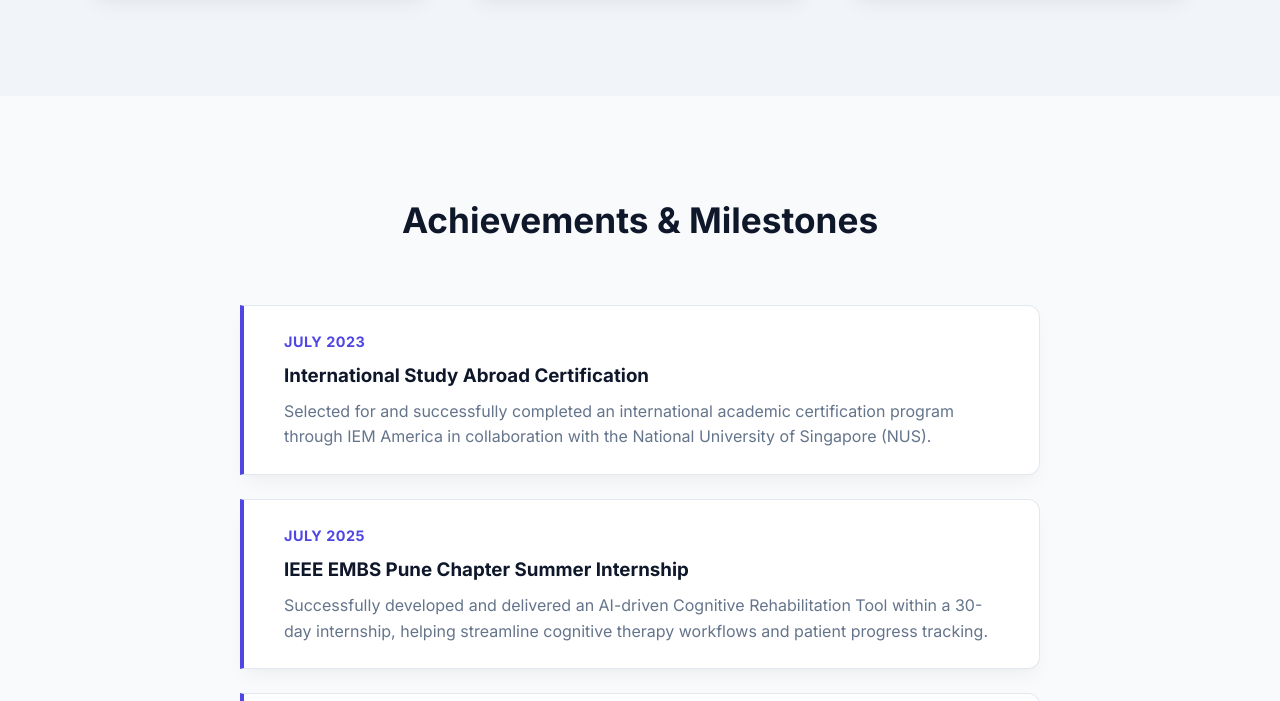
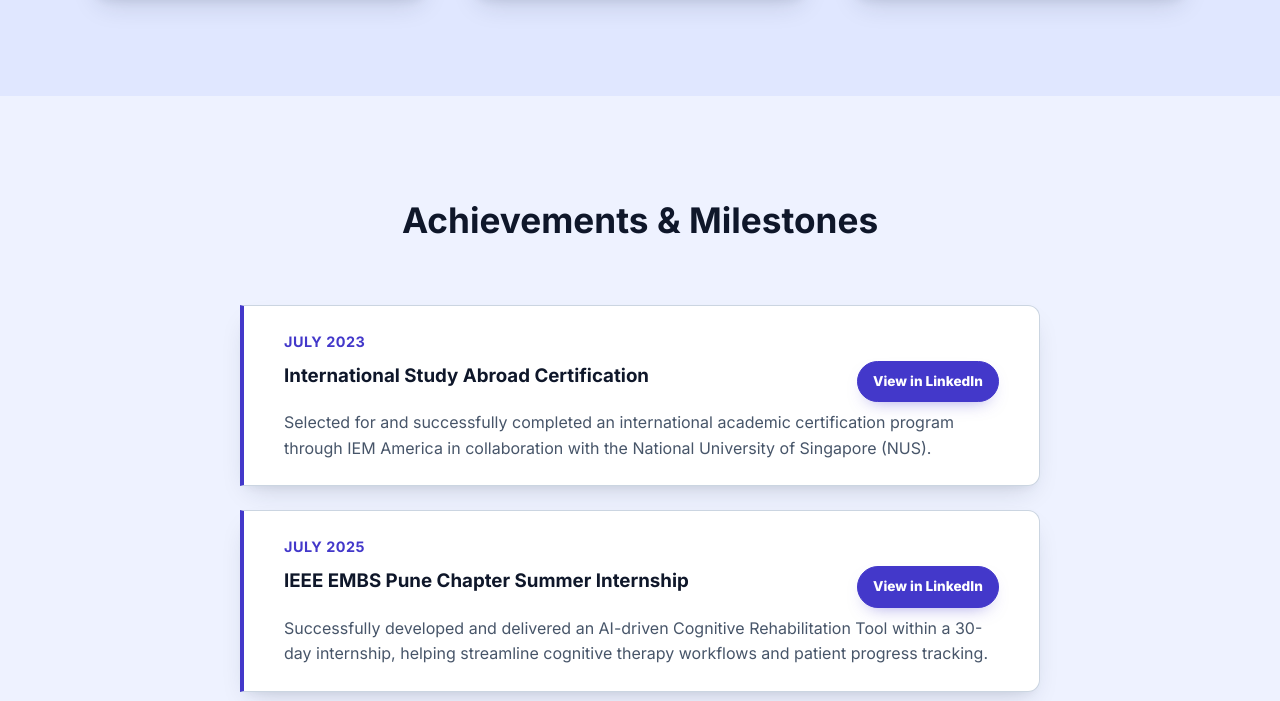
Before and after one commit to Sankha-deep/portfolio, a plain HTML site: page index.html in a window 1280 px wide. Shown: the part 1570-2271 px from the top of the page. Drawn offline with Linux system fonts and the light colour scheme.

Commit message:
Add LinkedIn achievement CTA and improve light mode

```diff
--- a/index.html
+++ b/index.html
@@ -4,7 +4,7 @@
     <meta charset="UTF-8">
     <meta name="viewport" content="width=device-width, initial-scale=1.0">
     <title>My Portfolio</title>
-    <link rel="stylesheet" href="styles.css">
+    <link rel="stylesheet" href="styles.css?v=20260605">
     <link href="https://fonts.googleapis.com/css2?family=Inter:wght@300;400;500;600;700;800&display=swap" rel="stylesheet">
 
     <!-- This small script prevents "flash of white" before dark mode loads -->
--- a/script.js
+++ b/script.js
@@ -162,7 +162,12 @@ document.addEventListener('DOMContentLoaded', () => {
     achievementsTimeline.innerHTML = myAchievements.map(achievement => `
             <div class="achievement-card">
                 <div class="achievement-date">${achievement.date}</div>
-                <h3>${achievement.title}</h3>
+                <div class="achievement-header">
+                    <h3>${achievement.title}</h3>
+                    <a href="${profileData.linkedin}" target="_blank" rel="noopener noreferrer" class="linkedin-btn">
+                        View in LinkedIn
+                    </a>
+                </div>
                 <p>${achievement.description}</p>
                 ${achievement.links ? `
                     <div class="achievement-links">
--- a/styles.css
+++ b/styles.css
@@ -1,21 +1,21 @@
 /* --- THEME VARIABLES --- */
 :root {
     /* Light Theme Colors */
-    --primary: #4f46e5;         /* Indigo */
-    --primary-hover: #4338ca;
-    --gradient: linear-gradient(135deg, #4f46e5, #9333ea);
+    --primary: #4338ca;         /* Indigo */
+    --primary-hover: #312e81;
+    --gradient: linear-gradient(135deg, #4338ca, #7c3aed);
 
-    --bg-body: #f8fafc;         /* Light Slate */
-    --bg-nav: rgba(255, 255, 255, 0.75);
+    --bg-body: #eef2ff;         /* Softer indigo-tinted background */
+    --bg-nav: rgba(255, 255, 255, 0.88);
     --bg-card: #ffffff;
-    --bg-alt: #f1f5f9;
+    --bg-alt: #e0e7ff;
 
     --text-main: #0f172a;       /* Dark Slate */
-    --text-muted: #64748b;
-    --border-color: #e2e8f0;
+    --text-muted: #475569;
+    --border-color: #cbd5e1;
 
-    --card-shadow: 0 10px 20px -5px rgba(0,0,0,0.05), 0 4px 6px -4px rgba(0,0,0,0.02);
-    --card-shadow-hover: 0 20px 25px -5px rgba(0,0,0,0.1), 0 8px 10px -6px rgba(0,0,0,0.05);
+    --card-shadow: 0 12px 28px -10px rgba(30, 41, 59, 0.18), 0 6px 10px -6px rgba(30, 41, 59, 0.08);
+    --card-shadow-hover: 0 20px 30px -12px rgba(30, 41, 59, 0.24), 0 12px 18px -10px rgba(30, 41, 59, 0.14);
 }
 
 [data-theme="dark"] {
@@ -47,6 +47,7 @@
 }
 
 body {
+    background-image: radial-gradient(circle at top, rgba(99, 102, 241, 0.12), transparent 35%), radial-gradient(circle at bottom right, rgba(147, 51, 234, 0.08), transparent 30%);
     background-color: var(--bg-body);
     color: var(--text-main);
     line-height: 1.6;
@@ -321,6 +322,14 @@ nav {
     transition: transform 0.3s ease, background-color 0.4s ease;
 }
 
+.achievement-header {
+    display: flex;
+    align-items: flex-start;
+    justify-content: space-between;
+    gap: 1rem;
+    margin-bottom: 0.5rem;
+}
+
 .achievement-card:hover {
     transform: translateX(5px);
 }
@@ -335,7 +344,7 @@ nav {
 }
 
 .achievement-card h3 {
-    margin-bottom: 0.5rem;
+    margin-bottom: 0;
     color: var(--text-main);
 }
 
@@ -370,6 +379,30 @@ nav {
     background: var(--primary);
     color: #ffffff;
     border-color: var(--primary);
+}
+
+.linkedin-btn {
+    display: inline-flex;
+    align-items: center;
+    justify-content: center;
+    gap: 0.35rem;
+    padding: 0.55rem 0.95rem;
+    border-radius: 999px;
+    background: var(--primary);
+    color: #ffffff;
+    text-decoration: none;
+    font-size: 0.85rem;
+    font-weight: 800;
+    border: 1px solid var(--primary);
+    box-shadow: 0 8px 18px -10px rgba(67, 56, 202, 0.55);
+    transition: transform 0.3s ease, background-color 0.3s ease, box-shadow 0.3s ease;
+    white-space: nowrap;
+}
+
+.linkedin-btn:hover {
+    background: var(--primary-hover);
+    transform: translateY(-2px);
+    box-shadow: 0 12px 22px -12px rgba(67, 56, 202, 0.65);
 }
 
 /* --- FOOTER --- */
@@ -428,4 +461,8 @@ nav {
     .hero-buttons { flex-direction: column; }
     .hero-title { font-size: 2.8rem; }
     .card { padding: 2rem 1.5rem; }
+    .achievement-header {
+        flex-direction: column;
+        align-items: flex-start;
+    }
 }
```
